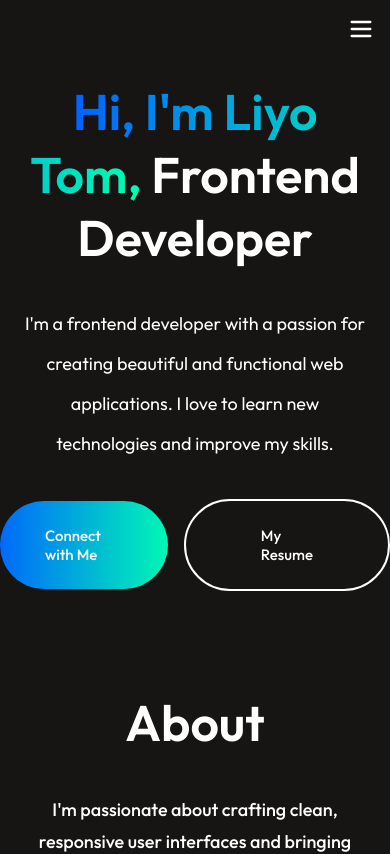
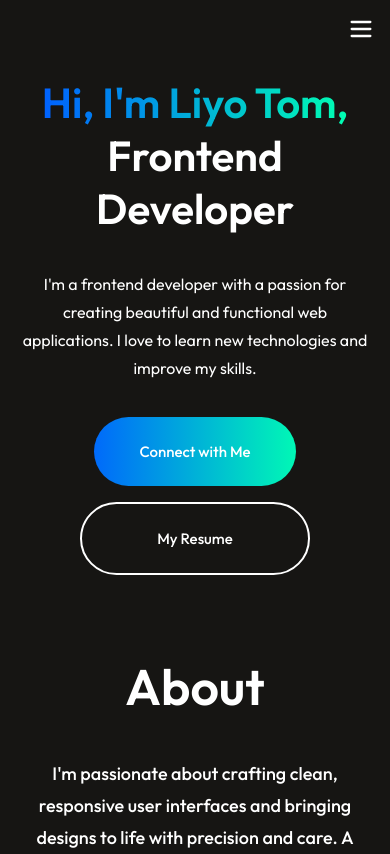
Before and after one commit to Liyo08/Portfolio-React, a React (Vite) app: page / in a window 390 px wide. Shown: the top 854 px of the page. Built offline with nearby package versions, Linux system fonts and the light colour scheme.

Commit message:
Hero section responsiveness edited

```diff
--- a/src/Components/Hero/Hero.css
+++ b/src/Components/Hero/Hero.css
@@ -12,6 +12,8 @@
     font-size: 90px;
     font-weight: 600;
     margin-top: 0.5em;
+
+
 }
 
 .hero h1 span {
@@ -71,28 +73,35 @@
 
 }
 
+/* Add this (or update your existing media query) */
+
+
 @media (max-width: 768px) {
-
-    /*.hero img{
-        margin-top:120px;
-        width: 260px;
-        height: auto;
-    }*/
   .hero h1 {
-        font-size: 50px;
+    font-size: 42px;
     width: 90%;
   }
 
   .hero p {
     width: 90%;
-        font-size: 18px;
+    font-size: 16px;
+    line-height: 28px;
   }
 
   .hero-action {
+    flex-direction: column;
     gap: 16px;
-        font-weight: 500;
     font-size: 15px;
-        margin-bottom: 80px;
+    margin-bottom: 60px;
+    width: 100%;
+    align-items: center;
+  }
 
+  .hero-connect
+  .hero-resume {
+    width: 80%;
+    text-align: center;
+    padding: 16px 0;
+    font-size: 16px;
   }
 }
```
Lines whose indentation alone changed are shown as unchanged.
